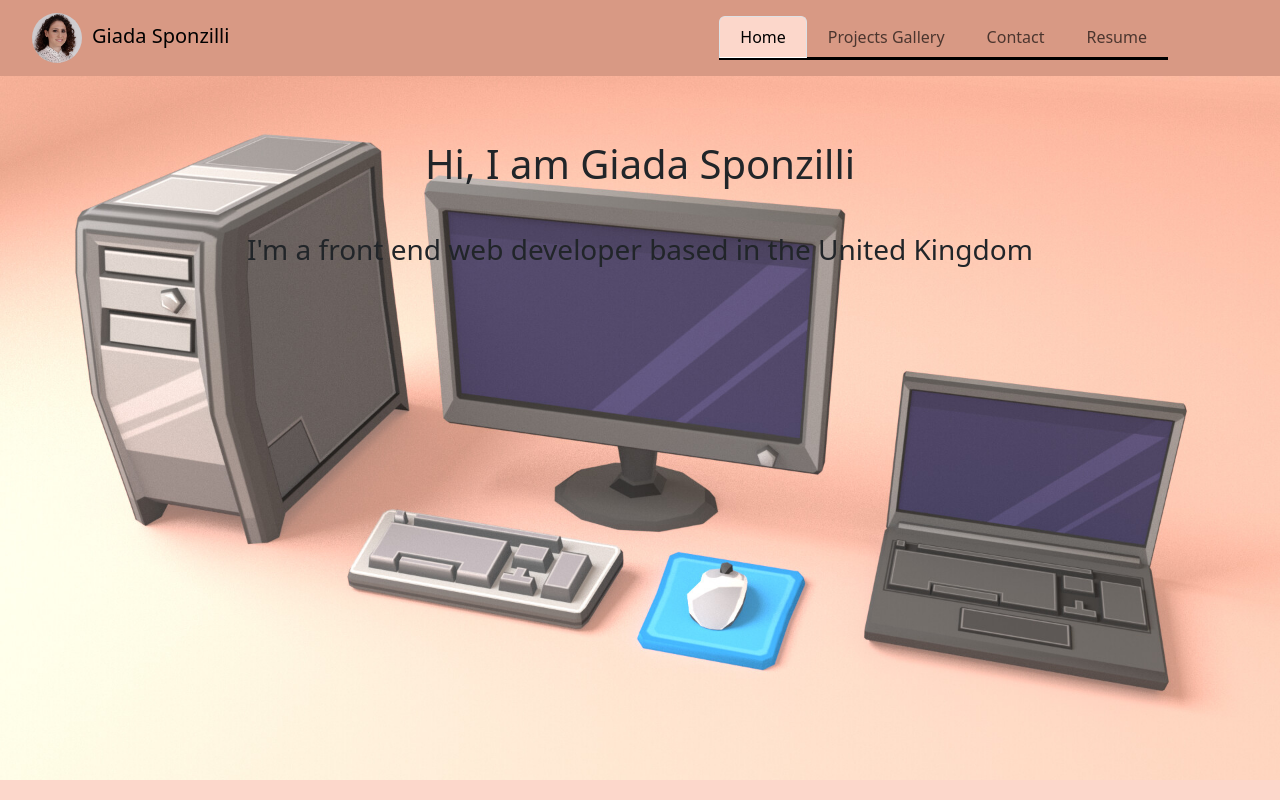
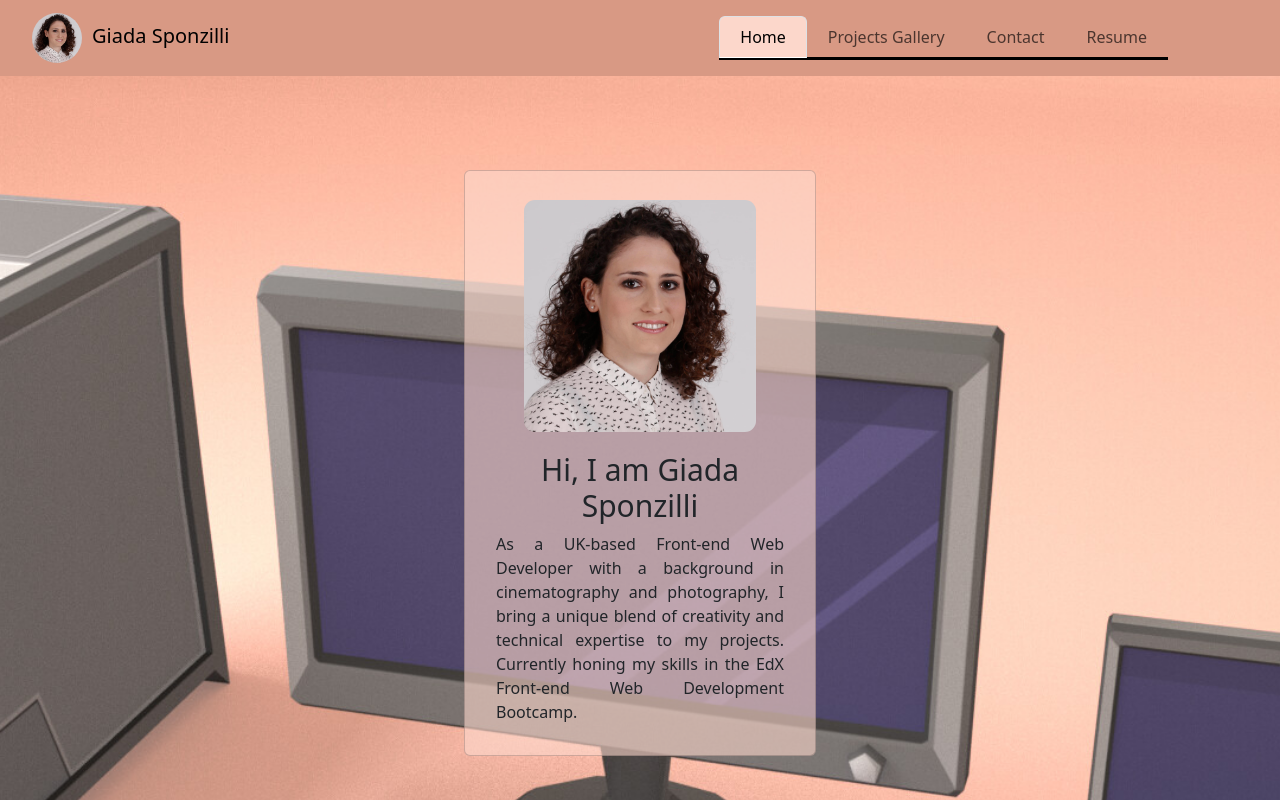
Before and after one commit to giadasponzilli/react-portfolio-giadaSponzilli, a React (Vite) app: page / in a window 1280 px wide. Shown: the top 800 px of the page. Built offline with nearby package versions, Linux system fonts and the light colour scheme.

Commit message:
added card to home

```diff
--- a/src/components/Pages/Home.css
+++ b/src/components/Pages/Home.css
@@ -1,12 +1,17 @@
 .home-container {
   background-color: #fcd7cb;
+}
+
+.cardContainerHome {
+  display: flex;
+  justify-content: center;
 }
 
 .background-image {
   background-image: url('../../assets/images/teija-pelkonen-supercyan-computerset-render.jpg');
   background-repeat: no-repeat;
-  /* background-position: center; */
-  background-size: contain;
+  background-position: center;
+  background-size: cover;
   padding: 50px;
   max-width: 100vw;
   min-height: 100vw;
@@ -19,3 +24,37 @@
   color: white;
   text-shadow: 2px 2px 4px #000000;
 } */
+
+.cardHome {
+  padding: 15px;
+  background-color:  rgba(252, 215, 203, 0.6) !important;
+  justify-content: center;
+  max-width: 400px;
+  margin: 20px;
+  margin-top: 60px;
+}
+
+/* .description-image {
+  background-image: url('../../assets/images/browser_Home.png');
+  z-index: 10;
+  min-height: 300px;
+  background-size: 100%;
+  background-repeat: no-repeat;
+  background-position: center;
+  flex-shrink: 0;
+  margin-left: auto;
+} */
+
+.cardImg {
+  width: 150px;
+  height: 150px;
+  border-radius: 15px !important;
+}
+
+.cardTitle {
+  font-size: 30px !important;
+}
+
+.cardText {
+  font-size: 16px !important;
+}
--- a/src/components/Pages/Home.jsx
+++ b/src/components/Pages/Home.jsx
@@ -1,18 +1,38 @@
 import './Home.css';
+
+import Card from 'react-bootstrap/Card';
 
 const Home = () => {
 
   return (
-  <>
-    <div className="home-container">
-            <div className="background-image">
-                <h1>Hi, I am Giada Sponzilli</h1>
-                <h3>I'm a front end web developer based in the United Kingdom</h3>
+    <>
+      <div className="home-container">
+        <div className="background-image">
+
+          {/* <div className="description-container">
+              <img src="src/assets/images/giadasponzilli-square.jpg" alt="" />
+              <h1>Hi, I am Giada Sponzilli</h1>
+              <h5>As a UK-based Front-end Web Developer with a background in cinematography and photography, I bring a unique blend of creativity and technical expertise to my projects. Currently honing my skills in the EdX Front-end Web Development Bootcamp.</h5>
+          </div> */}
+
+<div className='cardContainerHome'>
+          <Card style={{ width: '22rem' }} className='cardHome'>
+            <div className='image-container'>
+              <Card.Img variant="top" className="cardImg" src="src/assets/images/giadasponzilli-square.jpg" alt="" />
             </div>
+            <Card.Body>
+              <Card.Title className='cardTitle'>Hi, I am Giada Sponzilli</Card.Title>
+              <Card.Text className='cardText'>
+                As a UK-based Front-end Web Developer with a background in cinematography and photography, I bring a unique blend of creativity and technical expertise to my projects. Currently honing my skills in the EdX Front-end Web Development Bootcamp.
+              </Card.Text>
+            </Card.Body>
+          </Card>
+          </div>
         </div>
-  </>
+      </div>
+    </>
   )
 }
 
 
-export default  Home;
+export default Home;
--- a/src/components/Pages/ProjectGallery.css
+++ b/src/components/Pages/ProjectGallery.css
@@ -31,7 +31,7 @@ h1 {
   padding: 0;
 }
 
-.card {
+.cardProjects {
   width: 400px !important;
   background-color: #d89984 !important;
 }
--- a/src/components/Project/index.jsx
+++ b/src/components/Project/index.jsx
@@ -3,7 +3,7 @@ import Card from 'react-bootstrap/Card';
 
 function ProjectCard({ project }) {
   return (
-    <Card style={{ width: '20rem' }}>
+    <Card style={{ width: '20rem' }} className='cardProjects'>
       <div className='image-container'>
         <Card.Img variant="top" className="cardImg" src={project.image} />
       </div>
```
Also changed, not shown: src/assets/images/browser_Home.png (added).
